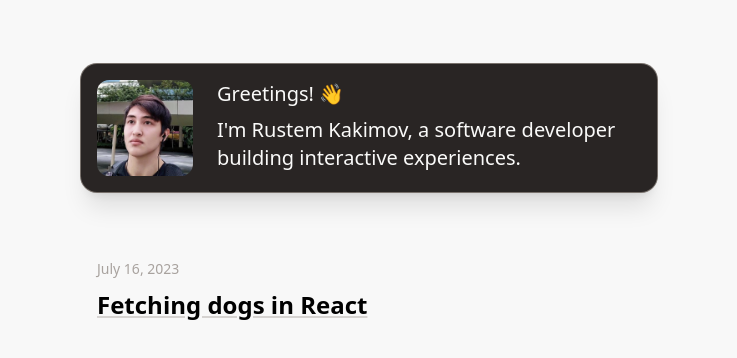
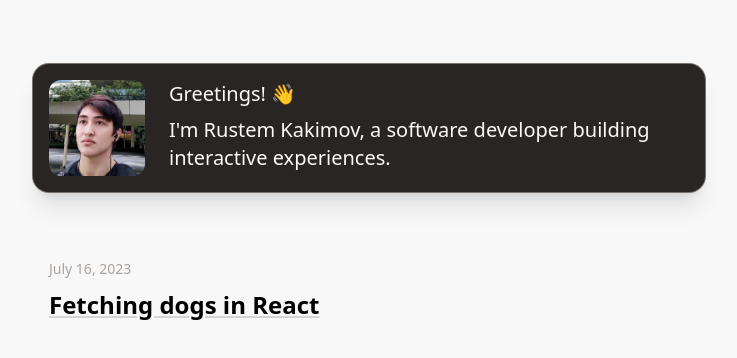
Before and after one commit to ruskakimov/kakimov.com, a Next.js app: page / in a window 1280 px wide. Shown: the top 358 px of the page, without its empty margins (271-1008 px from the left). Built offline with nearby package versions, Linux system fonts and the light colour scheme.

Commit message:
Wider content column

```diff
--- a/components/shell/header.tsx
+++ b/components/shell/header.tsx
@@ -1,9 +1,9 @@
 const Header = () => {
   return (
-    <header className="mb-16 sm:mt-16 sm:max-w-xl sm:mx-auto">
-      <div className="bg-stone-800 shadow-xl ring-1 ring-stone-500 sm:rounded-2xl">
-        <div className="max-w-xl mx-auto p-4">
-          <div className="flex flex-col sm:flex-row items-start gap-6">
+    <header className="mb-16 md:mt-16 md:max-w-2xl md:mx-auto">
+      <div className="bg-stone-800 shadow-xl ring-1 ring-stone-500 md:rounded-2xl">
+        <div className="max-w-2xl mx-auto p-4">
+          <div className="flex flex-col md:flex-row items-start gap-6">
             <img
               src="/assets/profile_pic.jpg"
               className="w-24 aspect-square rounded-xl"
--- a/components/shell/layout.tsx
+++ b/components/shell/layout.tsx
@@ -10,7 +10,7 @@ const Layout = ({ children }: Props) => {
     <>
       <Meta />
       <Header />
-      <main className="min-h-screen max-w-xl mx-auto px-4 pb-32">
+      <main className="min-h-screen max-w-2xl mx-auto px-4 pb-32">
         {children}
       </main>
     </>
```
